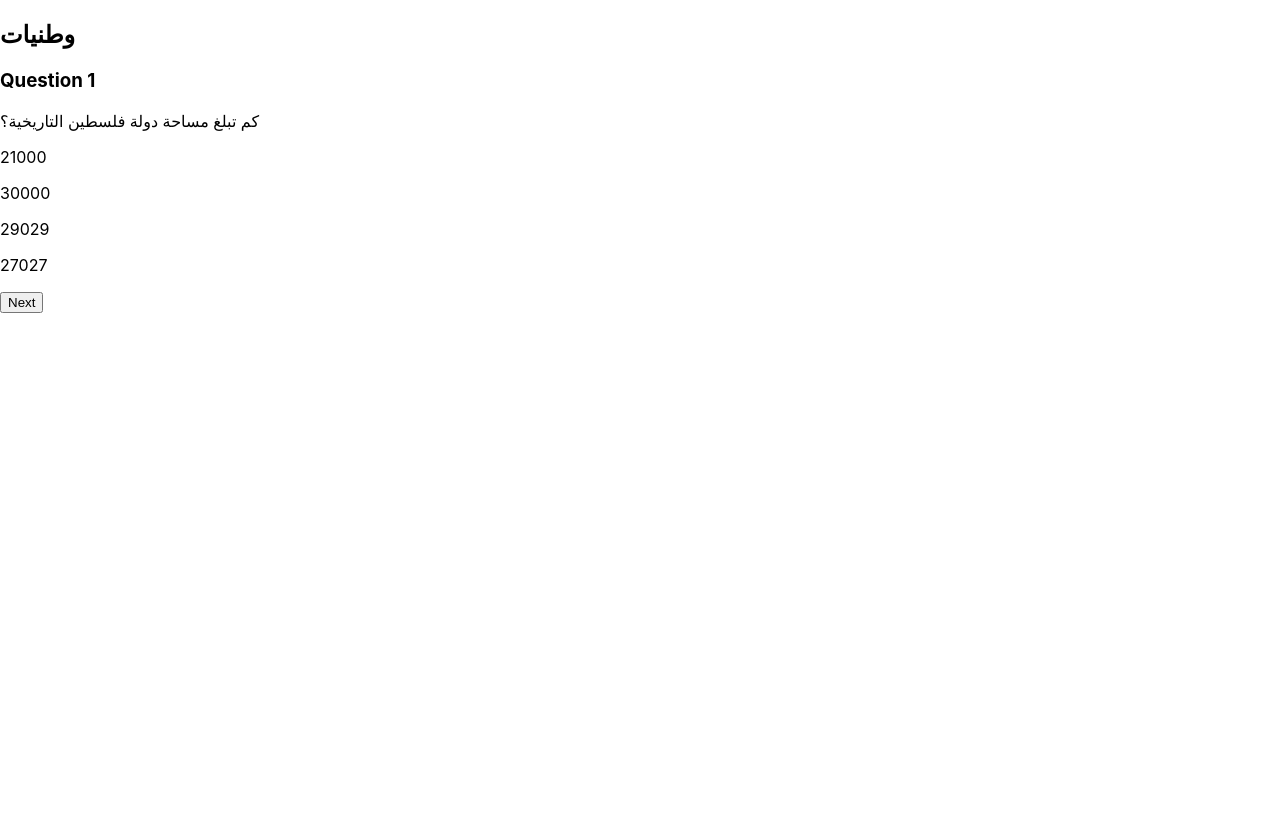
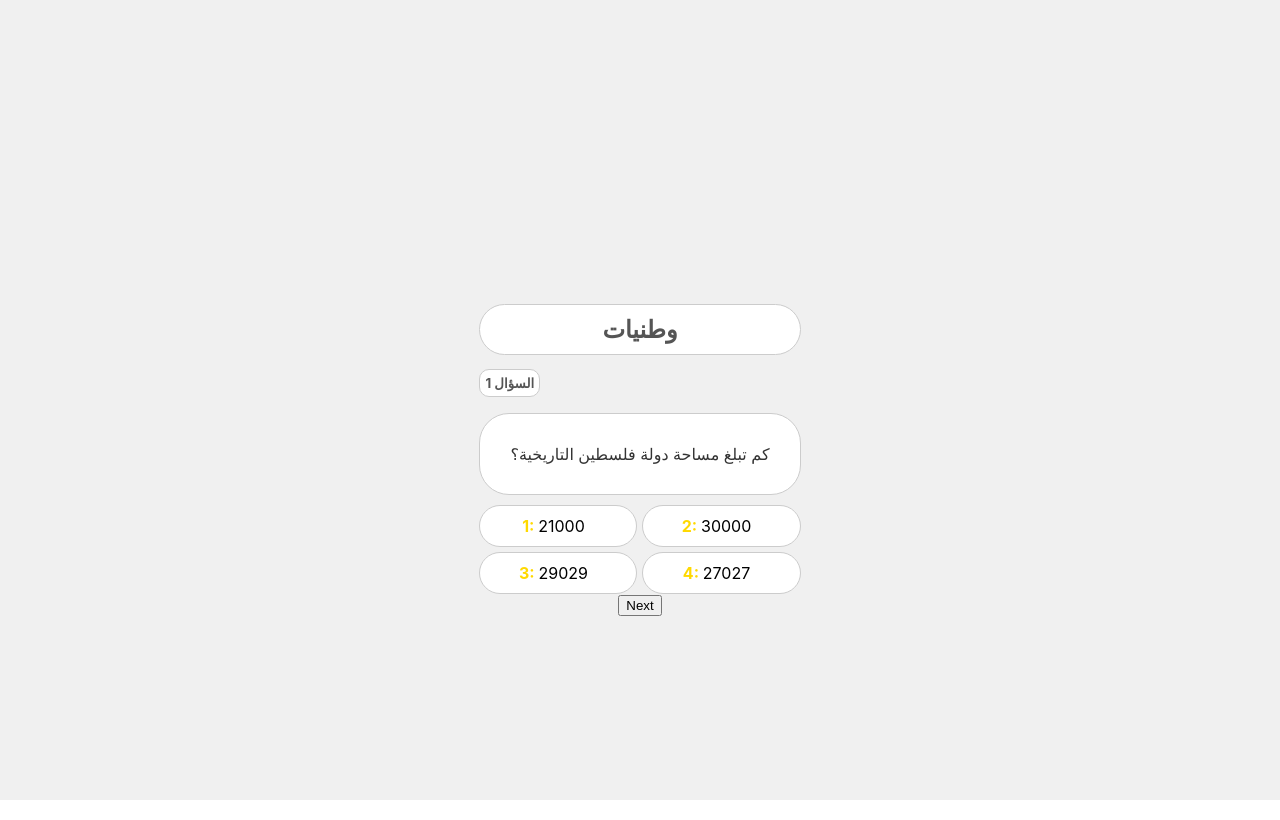
Before and after one commit to Zaina202/Quiz-Night, a React (Create React App) app: page /design2 in a window 1280 px wide. Built offline with nearby package versions, Linux system fonts and the light colour scheme.

Commit message:
initial data desing

```diff
--- a/src/pages/Quiz.jsx
+++ b/src/pages/Quiz.jsx
@@ -90,6 +90,7 @@ const Quiz = () => {
     }
   };
 
+
   const handleNextRound = () => {
     setShowResult(false);
     setCurrentQuestionIndex(0);
@@ -110,8 +111,8 @@ const Quiz = () => {
         <div className="correct-answers">
           {categoryQuestions.map((question, index) => (
             <div key={index} className="question-answer">
-              <p>Question {index + 1}: {question.question}</p>
-              <p>Correct Answer: {question.correctAnswer}</p>
+              <p>السؤال  {index + 1}: {question.question}</p>
+              <p>الأجابة الصحيحة: {question.correctAnswer}</p>
             </div>
           ))}
         </div>
@@ -120,33 +121,31 @@ const Quiz = () => {
   };
 
   return (
-    <div
-      className={styles['quiz-container']}
-      style={{
-        backgroundImage: selectedThemeImage ? `url(${selectedThemeImage})` : '',
-      }}
-    >
+    <div className={styles['quiz-container']} style={{ backgroundImage: selectedThemeImage ? `url(${selectedThemeImage})` : '' }}>
       {showResult ? (
         renderResult()
       ) : (
         <div>
           <h2>{data[categories[currentCategoryIndex]].categoryTitle}</h2>
-          <h3>Question {currentQuestionIndex + 1}</h3>
+          <h3>السؤال {currentQuestionIndex + 1}</h3>
           <p>{data[categories[currentCategoryIndex]].questions[currentQuestionIndex].question}</p>
-          {Object.keys(data[categories[currentCategoryIndex]].questions[currentQuestionIndex]).map(
-            (answerKey) => {
+
+          {/* Modified mapping logic for rendering answer choices */}
+          <div className={styles['choices-container']}>
+            {Object.keys(data[categories[currentCategoryIndex]].questions[currentQuestionIndex]).map((answerKey, index) => {
               if (answerKey.startsWith('answer')) {
+                const choice = data[categories[currentCategoryIndex]].questions[currentQuestionIndex][answerKey];
                 return (
-                  <div key={answerKey}>
-                    <p>
-                      {data[categories[currentCategoryIndex]].questions[currentQuestionIndex][answerKey]}
-                    </p>
+                  <div key={answerKey} className={styles['choice-item']}>
+                    <span className={styles['choice-number']}>{index}: </span>
+                    <span className={styles['choice-text']}>{choice}</span>
                   </div>
                 );
               }
               return null;
-            }
-          )}
+            })}
+          </div>
+
           <Button
             label={
               currentQuestionIndex + 1 < data[categories[currentCategoryIndex]].questions.length
@@ -161,4 +160,5 @@ const Quiz = () => {
   );
 };
 
+
 export default Quiz;
--- a/src/pages/Quiz.module.css
+++ b/src/pages/Quiz.module.css
@@ -1,5 +1,106 @@
 .quiz-container {
-    background-size: cover; /* This property makes the background image cover the entire container */
-    background-position: center center; /* This property centers the background image within the container */
-    height: 100vh; /* Set the height to 100vh to cover the entire viewport height */
-  }
+  background-size: cover;
+  background-position: center center;
+  height: 100vh;
+  display: flex;
+  flex-direction: column;
+  justify-content: center;
+  align-items: center;
+  text-align: center;
+  background-color: #f0f0f0;
+}
+
+.quiz-container > div {
+  margin-top: 100px;
+  max-width: 500px;
+  padding: 20px;
+  background-color: transparent;
+}
+.choices-container {
+  display: grid;
+  grid-template-columns: repeat(2, 1fr); /* Each row will have two columns with equal width */
+  grid-gap: 5px; /* Add spacing between each row and each column */
+}
+
+.choice-item {
+  padding: 8px;
+  background-color: white;
+  border: 1px solid #ccc;
+  border-radius: 30px;
+  padding: 10px 10px 10px 0;
+}
+.choice-number{
+  color: rgb(255, 217, 0);
+  font-weight: bold;
+  text-align: left;
+}
+
+.quiz-container h2 {
+  background-color: white;
+  font-size: 24px;
+  margin-bottom: 10px;
+  color: #555;
+  border: 1px solid #ccc;
+  border-radius: 30px;
+  padding: 10px;
+}
+
+.quiz-container h3 {
+  background-color: white;
+  font-size: smaller;
+  margin-bottom: 10px;
+  color: #555;
+  border: 1px solid #ccc;
+  padding: 5px;
+  border-radius: 10px ;
+  width: max-content;
+}
+
+.quiz-container p {
+  background-color: white;
+  margin-bottom: 10px;
+  color: #333;
+  border: 1px solid #ccc;
+  padding: 30px;
+  border-radius: 30px;
+}
+
+.answersContainer {
+  display: flex;
+  flex-wrap: wrap;
+  justify-content: space-between; /* This will create space between two choices */
+}
+
+.answer {
+  width: calc(50% - 5px); /* Set the width of each choice to 50% of the container minus margin */
+  padding: 10px;
+  border: 1px solid #ccc;
+  border-radius: 5px;
+  cursor: pointer;
+  margin: 5px; /* Adjust the margin to create space between choices */
+  transition: background-color 0.3s ease;
+}
+
+.answer:hover {
+  background-color: #f0f0f0;
+}
+
+.result {
+  text-align: center;
+  margin-top: 20px;
+}
+
+.result h3 {
+  font-size: 20px;
+  margin-bottom: 10px;
+  color: #555;
+}
+
+.correct-answers {
+  text-align: left;
+  margin-top: 20px;
+}
+
+.question-answer {
+  margin-bottom: 10px;
+}
```
